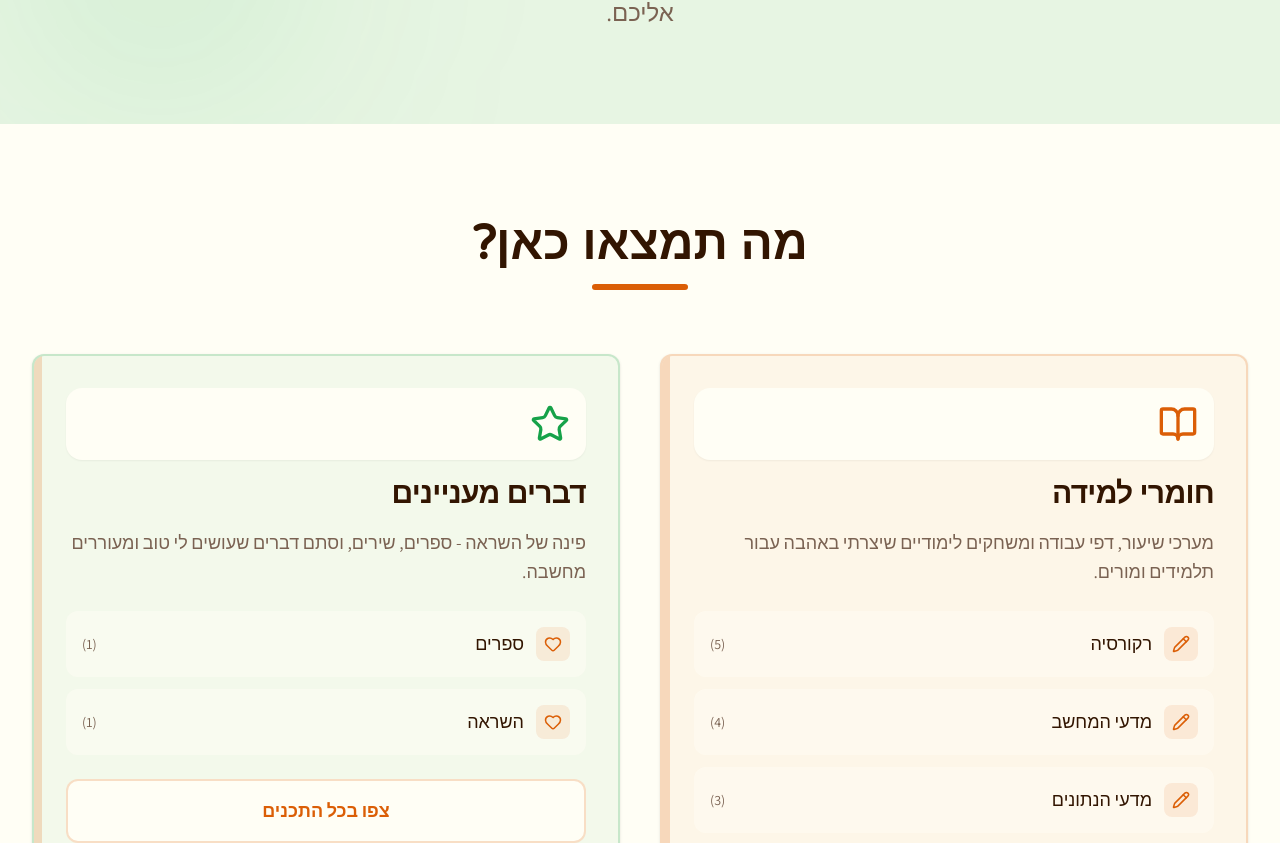
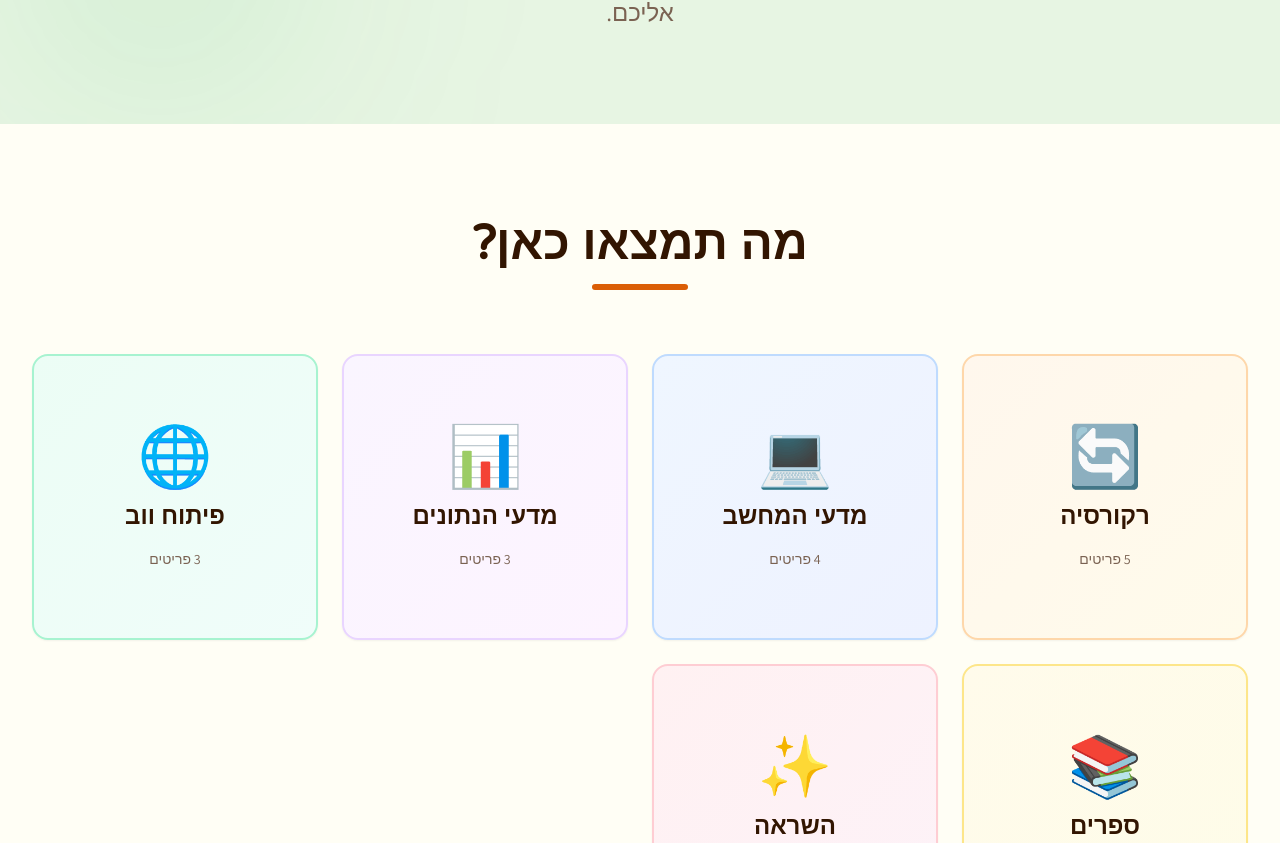
Before and after one commit to anatshapir/anatshapir.github.io, a React (Vite) app: page / in a window 1280 px wide. Shown: the part 1240-2083 px from the top of the page. Built offline with nearby package versions, Linux system fonts and the light colour scheme.

Commit message:
Redesign: topic squares grid with drill-down navigation
Replace two category cards with a grid of topic squares on homepage.
Clicking a topic shows its materials. Fix navbar materials link.

https://claude.ai/code/session_01U8HbQhFow4nRsWVThxvKWL

```diff
--- a/src/App.tsx
+++ b/src/App.tsx
@@ -2,8 +2,8 @@ import React, { useState, useEffect } from 'react';
 import { Navbar } from '@/components/layout/Navbar';
 import { Footer } from '@/components/layout/Footer';
 import { Hero } from '@/components/sections/Hero';
-import { Categories } from '@/components/sections/Categories';
-import { MaterialsPage } from '@/components/sections/MaterialsPage';
+import { TopicGrid } from '@/components/sections/TopicGrid';
+import { TopicPage } from '@/components/sections/TopicPage';
 
 function HomePage() {
   return (
@@ -43,7 +43,7 @@ function HomePage() {
         </div>
       </section>
 
-      <Categories />
+      <TopicGrid />
 
       {/* Contact/CTA */}
       <section className="py-24 bg-primary text-primary-foreground relative overflow-hidden">
@@ -68,18 +68,24 @@ function HomePage() {
 
 export default function App() {
   const [page, setPage] = useState('home')
+  const [selectedTopic, setSelectedTopic] = useState('')
 
   useEffect(() => {
     const handleHash = () => {
       const hash = window.location.hash.slice(1)
-      if (hash === 'teaching') {
-        setPage('teaching')
-      } else if (hash === 'general') {
-        setPage('general')
+      if (hash.startsWith('topic/')) {
+        const topic = decodeURIComponent(hash.slice(6))
+        setSelectedTopic(topic)
+        setPage('topic')
       } else if (hash === 'about') {
         setPage('home')
         setTimeout(() => {
           document.getElementById('about')?.scrollIntoView({ behavior: 'smooth' })
+        }, 100)
+      } else if (hash === 'materials') {
+        setPage('home')
+        setTimeout(() => {
+          document.getElementById('topics')?.scrollIntoView({ behavior: 'smooth' })
         }, 100)
       } else {
         setPage('home')
@@ -97,8 +103,7 @@ export default function App() {
 
       <main className="relative z-10">
         {page === 'home' && <HomePage />}
-        {page === 'teaching' && <MaterialsPage category="teaching" />}
-        {page === 'general' && <MaterialsPage category="general" />}
+        {page === 'topic' && <TopicPage topic={selectedTopic} />}
       </main>
 
       <Footer />
--- a/src/components/layout/Navbar.tsx
+++ b/src/components/layout/Navbar.tsx
@@ -7,8 +7,7 @@ export function Navbar() {
 
   const navItems = [
     { name: 'דף הבית', href: '#' },
-    { name: 'חומרי למידה', href: '#teaching' },
-    { name: 'דברים מעניינים', href: '#general' },
+    { name: 'חומרי למידה', href: '#materials' },
     { name: 'אודות', href: '#about' },
   ];
 
--- /dev/null
+++ b/src/components/sections/TopicGrid.tsx
@@ -0,0 +1,51 @@
+import React from 'react';
+import { staticMaterials, subcategoryMeta } from '@/data/materials';
+
+export function TopicGrid() {
+  // Build unique topics with counts
+  const topics = Object.entries(
+    staticMaterials.reduce((acc, m) => {
+      if (!acc[m.subcategory]) acc[m.subcategory] = 0;
+      acc[m.subcategory]++;
+      return acc;
+    }, {} as Record<string, number>)
+  );
+
+  return (
+    <section id="topics" className="py-24 bg-background">
+      <div className="max-w-7xl mx-auto px-4 sm:px-6 lg:px-8">
+        <div className="text-center mb-16 space-y-4">
+          <h2 className="text-4xl sm:text-5xl font-serif font-bold text-foreground">
+            מה תמצאו כאן?
+          </h2>
+          <div className="w-24 h-1.5 bg-primary mx-auto rounded-full" />
+        </div>
+
+        <div className="grid grid-cols-2 sm:grid-cols-3 lg:grid-cols-4 gap-6">
+          {topics.map(([name, count]) => {
+            const meta = subcategoryMeta[name] || { icon: '📁', color: 'from-gray-50 to-slate-50 border-gray-200' };
+
+            return (
+              <a
+                key={name}
+                href={`#topic/${encodeURIComponent(name)}`}
+                className={`group relative flex flex-col items-center justify-center gap-4 p-8 rounded-2xl border-2 bg-gradient-to-br ${meta.color}
+                  shadow-sm hover:shadow-xl hover:-translate-y-1 transition-all duration-300 cursor-pointer aspect-square`}
+              >
+                <span className="text-5xl sm:text-6xl group-hover:scale-110 transition-transform duration-300">
+                  {meta.icon}
+                </span>
+                <h3 className="text-xl sm:text-2xl font-serif font-bold text-foreground text-center">
+                  {name}
+                </h3>
+                <span className="text-sm text-muted-foreground">
+                  {count} {count === 1 ? 'פריט' : 'פריטים'}
+                </span>
+              </a>
+            );
+          })}
+        </div>
+      </div>
+    </section>
+  );
+}
--- /dev/null
+++ b/src/components/sections/TopicPage.tsx
@@ -0,0 +1,83 @@
+import React from 'react';
+import { ArrowRight, ArrowLeft } from 'lucide-react';
+import { staticMaterials, subcategoryMeta, StaticMaterial } from '@/data/materials';
+
+interface TopicPageProps {
+  topic: string;
+}
+
+export function TopicPage({ topic }: TopicPageProps) {
+  const items = staticMaterials.filter(m => m.subcategory === topic);
+  const meta = subcategoryMeta[topic] || { icon: '📁', color: 'from-gray-50 to-slate-50 border-gray-200' };
+
+  return (
+    <div className="pt-24 pb-16 min-h-screen">
+      {/* Header */}
+      <section className={`py-16 bg-gradient-to-br ${meta.color} border-b-2`}>
+        <div className="max-w-7xl mx-auto px-4 sm:px-6 lg:px-8">
+          <a
+            href="#"
+            className="inline-flex items-center gap-2 text-muted-foreground hover:text-primary transition-colors mb-8 text-lg"
+          >
+            <ArrowRight className="w-5 h-5" />
+            חזרה לדף הבית
+          </a>
+          <div className="text-center space-y-4">
+            <span className="text-6xl">{meta.icon}</span>
+            <h1 className="text-4xl sm:text-5xl font-serif font-bold text-foreground">{topic}</h1>
+            <p className="text-xl text-muted-foreground">{items.length} {items.length === 1 ? 'פריט' : 'פריטים'}</p>
+          </div>
+        </div>
+      </section>
+
+      {/* Materials Grid */}
+      <div className="max-w-7xl mx-auto px-4 sm:px-6 lg:px-8 py-12">
+        <div className="grid gap-4 sm:grid-cols-2 lg:grid-cols-3">
+          {items.map(item => (
+            <MaterialCard key={item.id} item={item} />
+          ))}
+        </div>
+
+        {items.length === 0 && (
+          <div className="text-center py-20">
+            <p className="text-2xl text-muted-foreground">עוד לא הוספתי תוכן כאן</p>
+            <p className="text-lg text-muted-foreground mt-2">בקרוב!</p>
+          </div>
+        )}
+      </div>
+    </div>
+  );
+}
+
+function MaterialCard({ item }: { item: StaticMaterial }) {
+  const hasLink = Boolean(item.linkUrl);
+  const Wrapper = hasLink ? 'a' : 'div';
+  const linkProps = hasLink
+    ? {
+        href: item.linkUrl,
+        target: item.linkUrl.startsWith('http') ? '_blank' as const : '_self' as const,
+        rel: item.linkUrl.startsWith('http') ? 'noopener noreferrer' : undefined,
+      }
+    : {};
+
+  return (
+    <Wrapper
+      {...linkProps}
+      className={`flex flex-col gap-3 p-6 bg-white rounded-2xl border-2 border-gray-100 shadow-sm
+        transition-all duration-200 group
+        ${hasLink ? 'hover:shadow-lg hover:-translate-y-1 cursor-pointer' : ''}`}
+    >
+      <span className="text-3xl">{item.icon}</span>
+      <h3 className="text-xl font-bold text-foreground group-hover:text-primary transition-colors">
+        {item.title}
+      </h3>
+      <p className="text-sm text-muted-foreground leading-relaxed">{item.description}</p>
+      {hasLink && (
+        <span className="inline-flex items-center gap-1 text-primary text-sm font-medium mt-auto">
+          פתח
+          <ArrowLeft className="w-4 h-4 group-hover:-translate-x-1 transition-transform" />
+        </span>
+      )}
+    </Wrapper>
+  );
+}
```
Also changed, not shown: 8 other files (tests, documents, lock files or other folders).
